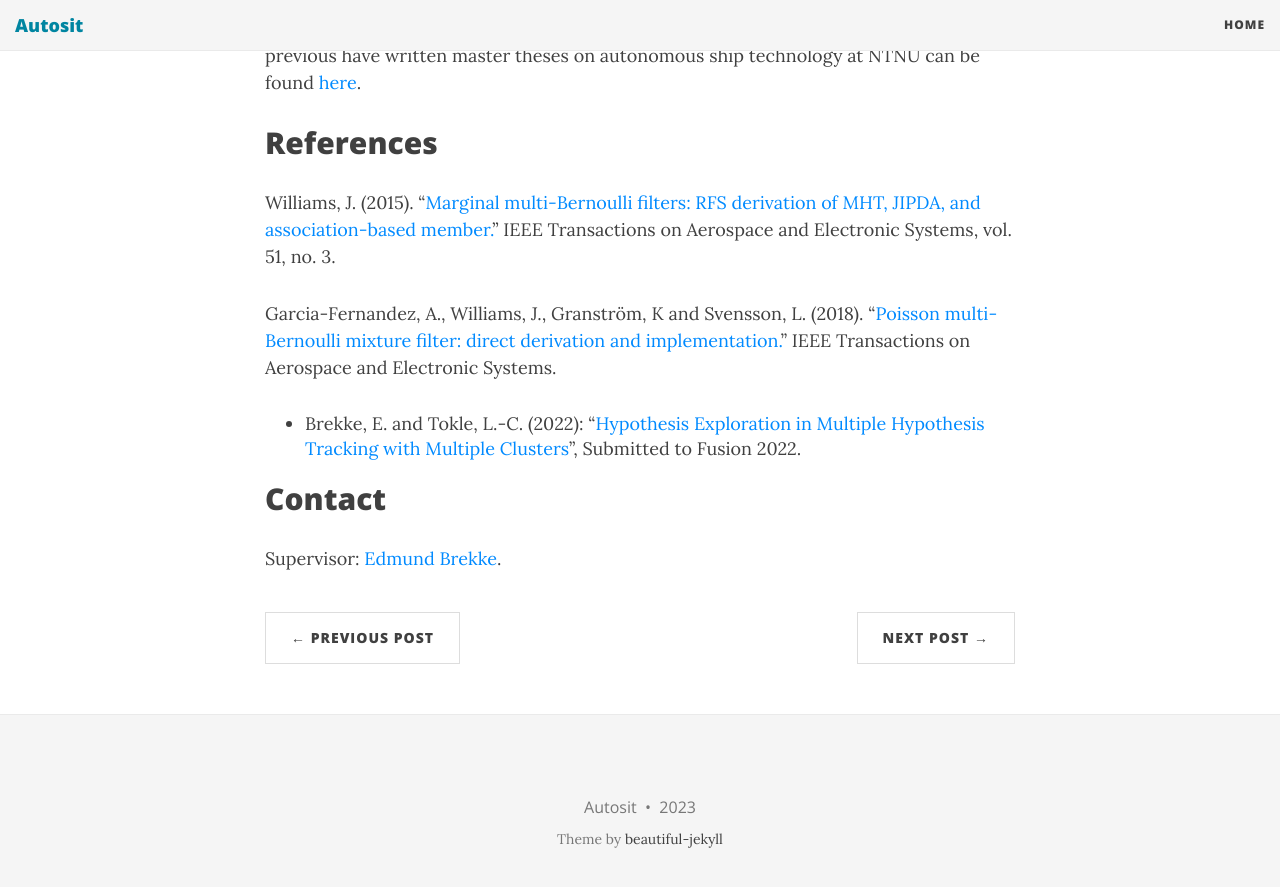
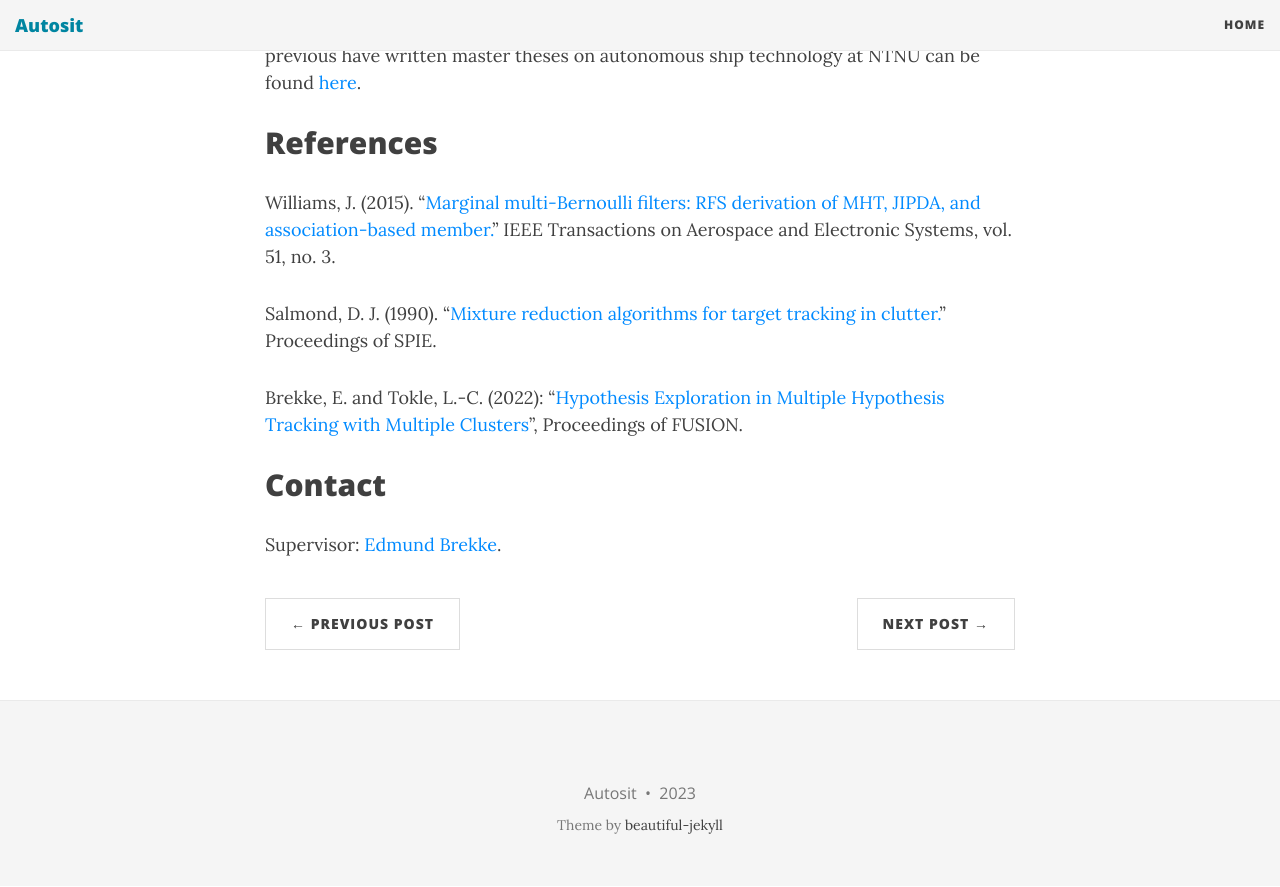
Before and after one commit to autosit/autosit.github.io, a Jekyll site: the page built from _posts/2022-03-30-pmbm_powerful.md, in a window 1280 px wide and 900 px high, scrolled down 2275 px. Shown: the top 887 px of the window. Built offline with Jekyll 4.4.1, drawn with Linux system fonts in a browser that asks for light colours; nearby versions of some CDN libraries.

Commit message:
link to Salmond in pmbm powerful

```diff
--- a/_posts/2022-03-30-pmbm_powerful.md
+++ b/_posts/2022-03-30-pmbm_powerful.md
@@ -58,9 +58,9 @@ A list of students who previous have written master theses on autonomous ship te
 ## References
 Williams, J. (2015). "[Marginal multi-Bernoulli filters: RFS derivation of MHT, JIPDA, and association-based member.][Williams2015]" IEEE Transactions on Aerospace and Electronic Systems, vol. 51, no. 3.
 
-Garcia-Fernandez, A., Williams, J., Granström, K and Svensson, L. (2018). "[Poisson multi-Bernoulli mixture filter: direct derivation and implementation.][(Garcia-Fernandez et al. 2018)]" IEEE Transactions on Aerospace and Electronic Systems.
+Salmond, D. J. (1990). "[Mixture reduction algorithms for target tracking in clutter.][Salmond1990]" Proceedings of SPIE.
 
-* Brekke, E. and Tokle, L.-C. (2022): “[Hypothesis Exploration in Multiple Hypothesis Tracking with Multiple Clusters](https://folk.ntnu.no/edmundfo/fusion2022preprints/BrekkeTokleExploration.pdf)”, Submitted to Fusion 2022.
+Brekke, E. and Tokle, L.-C. (2022): “[Hypothesis Exploration in Multiple Hypothesis Tracking with Multiple Clusters](https://folk.ntnu.no/edmundfo/fusion2022preprints/BrekkeTokleExploration.pdf)”, Proceedings of FUSION.
 
 
 ## Contact
```
Also changed, not shown: other parts of _posts/2022-03-30-pmbm_powerful.md (+1 -1 lines).
